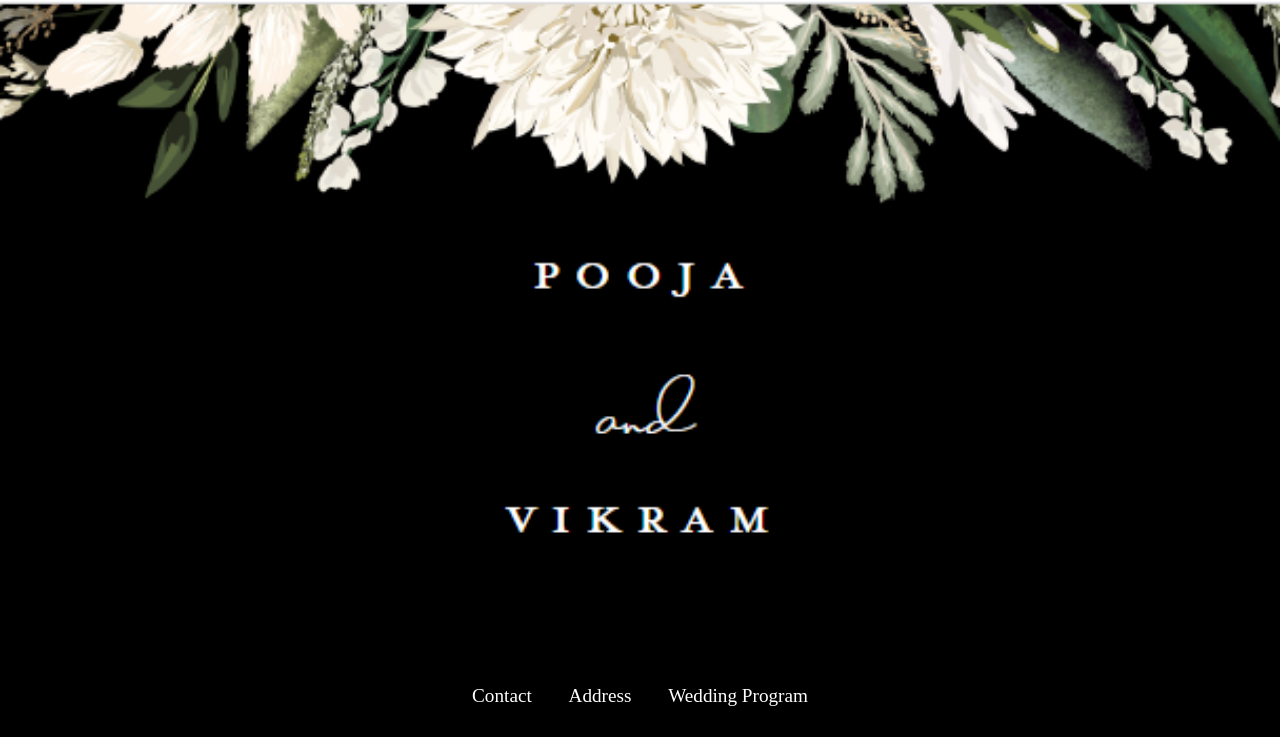
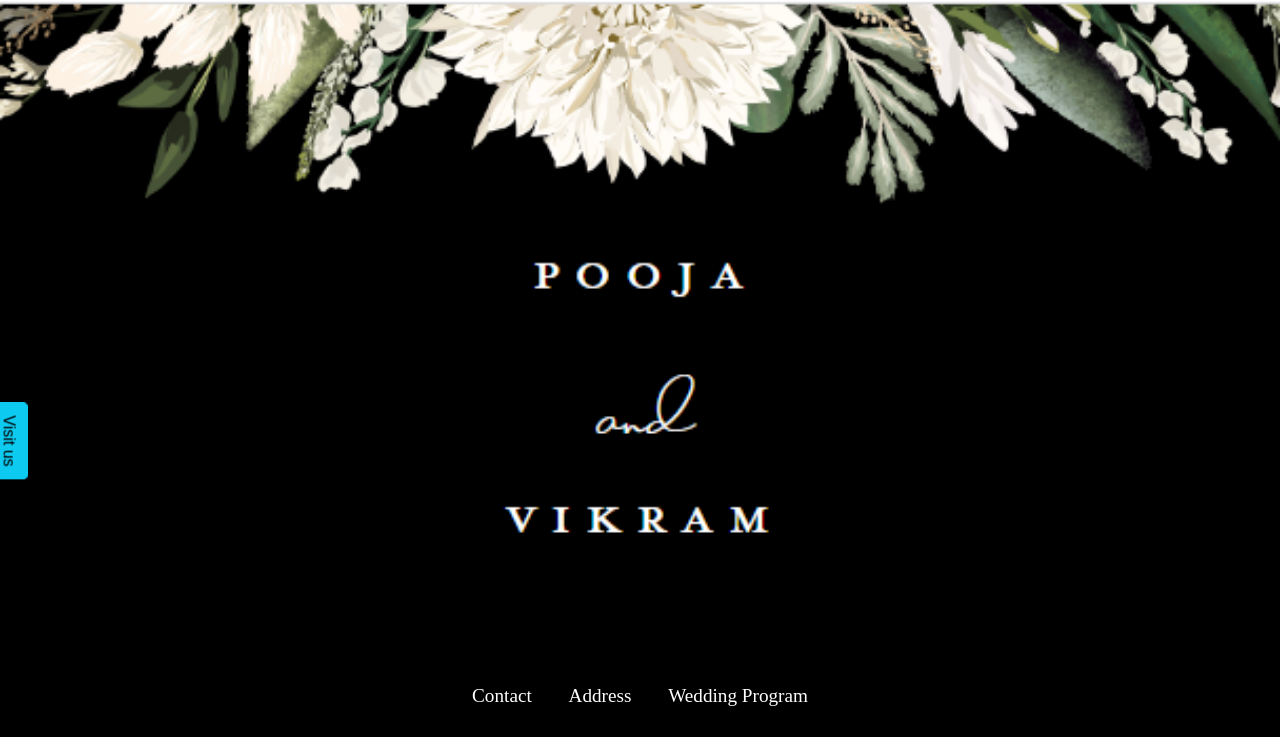
Before and after one commit to Parveen77/Wedding-card, a plain HTML site: page index.html in a window 1280 px wide. Shown: the top 737 px of the page. Drawn offline with nearby package versions, Linux system fonts and the light colour scheme; grey boxes are pictures that could not be loaded; a web font is replaced by a local one.

Commit message:
Update styles.css

```diff
--- a/css/styles.css
+++ b/css/styles.css
@@ -290,5 +290,5 @@ text-align:left;
   top: 50%;
   transform: rotate(90deg);
   padding: 0;
-  left: -5%;
+  left: -2%;
 }
```
